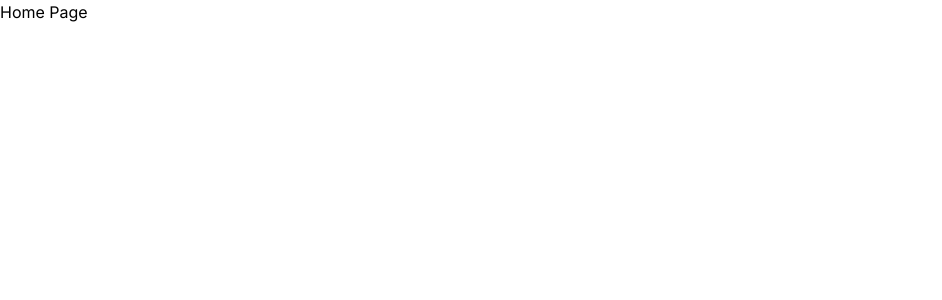
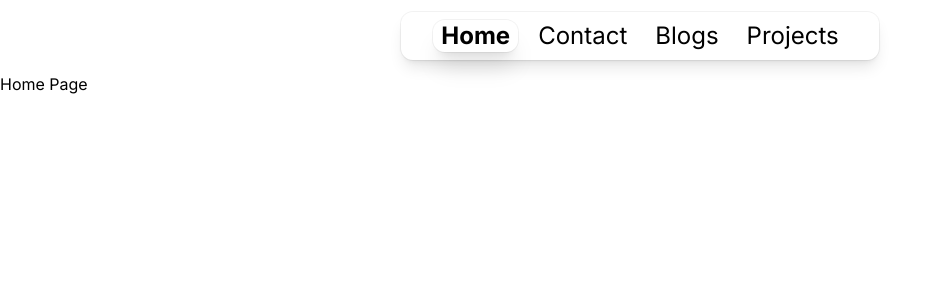
Before and after one commit to unknowguy2001/blog-site, a Next.js app: page / in a window 1280 px wide. Shown: the top 300 px of the page, without its empty margins (0-942 px from the left). Built offline with nearby package versions, Linux system fonts and the light colour scheme.

Commit message:
feat: add navbar to all pages

```diff
--- a/src/app/layout.tsx
+++ b/src/app/layout.tsx
@@ -1,6 +1,7 @@
 import type { Metadata } from "next";
 import { Inter } from "next/font/google";
 import "./globals.css";
+import Navbar from "../components/Navbar";
 
 const inter = Inter({ subsets: ["latin"] });
 
@@ -16,7 +17,10 @@ export default function RootLayout({
 }>) {
   return (
     <html lang="en">
-      <body className={inter.className}>{children}</body>
+      <body className={inter.className}>
+        <Navbar />
+        {children}
+      </body>
     </html>
   );
 }
--- /dev/null
+++ b/src/components/Navbar.tsx
@@ -0,0 +1,37 @@
+"use client";
+import Link from "next/link";
+import React from "react";
+import { usePathname } from "next/navigation";
+
+const Navbar = () => {
+  const path = usePathname();
+
+  const navItems = [
+    { name: "Home", path: "/" },
+    { name: "Contact", path: "/contact" },
+    { name: "Blogs", path: "/blogs" },
+    { name: "Projects", path: "/projects" },
+  ];
+
+  return (
+    <nav className="flex justify-center items-center py-3 text-base lg:text-2xl">
+      <div className="flex gap-3  py-2 px-8 rounded-xl bg-white/20 isolate shadow-lg ring-1 ring-black/5">
+        {navItems.map((navItem, index) => (
+          <Link
+            key={index}
+            className={
+              path == navItem.path
+                ? "font-bold px-2 rounded-xl bg-white/25 isolate shadow-xl ring-1 ring-black/5"
+                : "hover:font-semibold px-2 rounded-xl"
+            }
+            href={navItem.path}
+          >
+            {navItem.name}
+          </Link>
+        ))}
+      </div>
+    </nav>
+  );
+};
+
+export default Navbar;
```
